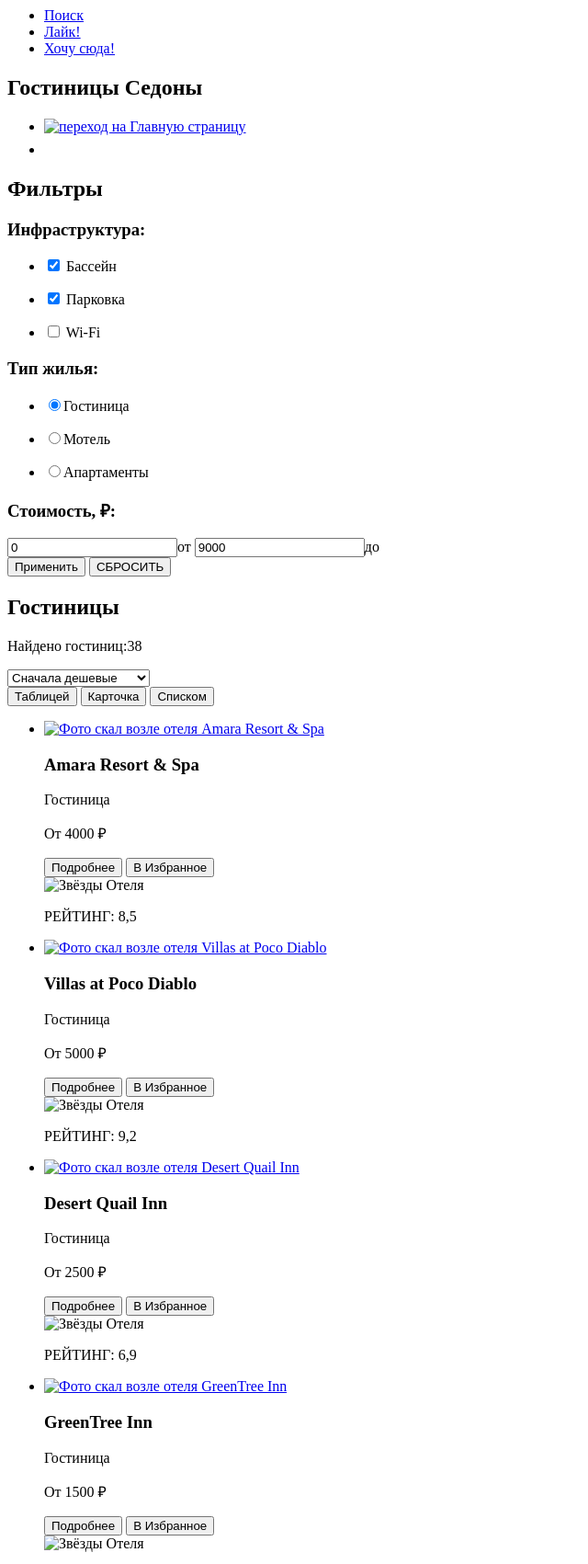
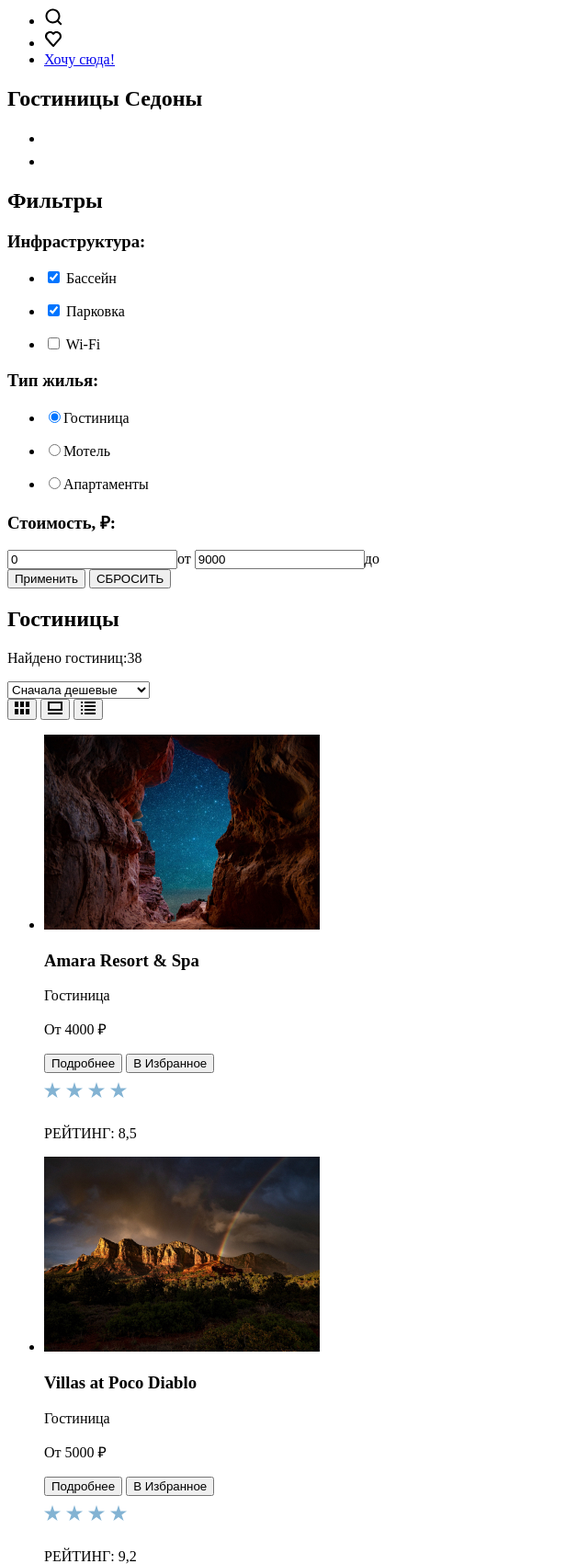
Before and after one commit to htmlacademy-htmlcss/1974491-sedona-36, a plain HTML site: page catalog.html in a window 1280 px wide. Shown: the part 160-1861 px from the top of the page at 92% size, without its empty margins (0-640 px from the left). Drawn offline with Linux system fonts and the light colour scheme.

Commit message:
adding some more pictures
добавляем ещё немного картинок

```diff
--- a/catalog.html
+++ b/catalog.html
@@ -31,17 +31,17 @@
                 <ul class="navigation-list navigation-user">
                     <li class="navigation-item">
                         <a class="navigation-link" href="#">
-                            <span class="visually-hidden">Поиск</span>
+                            <img src="img/icons/icons-search.svg" alt="Поиск">
                         </a>
                     </li>
                     <li class="navigation-item">
                         <a class="navigation-link" href="#">
-                            <span class="visually-hidden">Лайк!</span>
+                            <img src="img/icons/icons-heart.svg" alt="Избранное">
                         </a>
                     </li>
                     <li class="navigation-item">
                         <a class="navigation-link" href="#">
-                            <span class="visually-hidden">Хочу сюда!</span>
+                            <span>Хочу сюда!</span>
                         </a>
                     </li>
                 </ul>
@@ -57,13 +57,13 @@
                     <ul class="breadcrumbs">
                         <li class="breadcrumbs-point">
                             <a class="breadcrumbs-item" href="index.html">
-                                <img class="breadcrumbs-home" src="img/icons-home.svg"
+                                <img class="breadcrumbs-home" src="img/icons/icons-home.svg"
                                     alt="переход на Главную страницу">
                             </a>
                         </li>
                         <li class="breadcrumbs-point">
                             <a class="breadcrumbs-item" href="catalog.html">
-                                <img class="breadcrumbs-hotels" src="img/breadcrumbs-item.svg"
+                                <img class="breadcrumbs-hotels" src="img/icons/breadcrumbs-item.svg"
                                     alt="переход на страницу Каталога">
                             </a>
                         </li>
@@ -126,16 +126,19 @@
                     <option value="popular">Сначала популярные</option>
                 </select>
                 <div class="hotels-sorting">
-                    <button class="hotels-sorting__table" type="button">Таблицей</button>
-                    <button class="hotels-sorting__card" type="button">Карточка</button>
-                    <button class="hotels-sorting__listing" type="button">Списком</button>
+                    <button class="hotels-sorting__table" type="button"><img src="img/icons/table.svg"
+                            alt="Показать результаты поиска таблицей"></button>
+                    <button class="hotels-sorting__card" type="button"><img src="img/icons/card.svg"
+                        alt="Показать результаты поиска карточкой"></button>
+                    <button class="hotels-sorting__listing" type="button"><img src="img/icons/listing.svg"
+                        alt="Показать результаты поиска списком"></button>
                 </div>
 
                 <div class="hotels__wrapper">
                     <ul class="hotels__list">
                         <li class="hotels__item">
                             <a href="#" class="hotels__item-img">
-                                <img src="#" alt="Фото скал возле отеля Amara Resort & Spa">
+                                <img src="img/catlog/hotel-1.jpg" alt="Фото скал возле отеля Amara Resort & Spa">
                             </a>
                             <h3>Amara Resort & Spa</h3>
                             <div class="hotels__type_price">
@@ -150,7 +153,7 @@
 
                             <div class="hotels__raitings">
 
-                                <img class="hotels__stars stars-four" src="#" alt="Звёзды Отеля">
+                                <img class="hotels__stars stars-four" src="img/stars4.svg" alt="Звёзды Отеля">
 
                                 <p class="raiting">РЕЙТИНГ: <span>8,5</span></p>
 
@@ -158,7 +161,7 @@
                         </li>
                         <li class="hotels__item">
                             <a href="#" class="hotels__item-img">
-                                <img src="#" alt="Фото скал возле отеля Villas at Poco Diablo">
+                                <img src="img/catlog/hotel-2.jpg" alt="Фото скал возле отеля Villas at Poco Diablo">
                             </a>
                             <h3>Villas at Poco Diablo</h3>
                             <div class="hotels__type_price">
@@ -173,7 +176,7 @@
 
                             <div class="hotels__raitings">
 
-                                <img class="hotels__stars stars-four" src="#" alt="Звёзды Отеля">
+                                <img class="hotels__stars stars-four" src="img/stars4.svg" alt="Звёзды Отеля">
 
                                 <p class="raiting">РЕЙТИНГ: <span>9,2</span></p>
 
@@ -181,7 +184,7 @@
                         </li>
                         <li class="hotels__item">
                             <a href="#" class="hotels__item-img">
-                                <img src="#" alt="Фото скал возле отеля Desert Quail Inn">
+                                <img src="img/catlog/hotel-3.jpg" alt="Фото скал возле отеля Desert Quail Inn">
                             </a>
                             <h3>Desert Quail Inn</h3>
                             <div class="hotels__type_price">
@@ -196,7 +199,7 @@
 
                             <div class="hotels__raitings">
 
-                                <img class="hotels__stars stars-three" src="#" alt="Звёзды Отеля">
+                                <img class="hotels__stars stars-three" src="img/stars3.svg" alt="Звёзды Отеля">
 
                                 <p class="raiting">РЕЙТИНГ: <span>6,9</span></p>
 
@@ -204,7 +207,7 @@
                         </li>
                         <li class="hotels__item">
                             <a href="#" class="hotels__item-img">
-                                <img src="#" alt="Фото скал возле отеля GreenTree Inn">
+                                <img src="img/catlog/hotel-4.jpg" alt="Фото скал возле отеля GreenTree Inn">
                             </a>
                             <h3>GreenTree Inn</h3>
                             <div class="hotels__type_price">
@@ -218,7 +221,7 @@
                             </div>
 
                             <div class="hotels__raitings">
-                                <img class="hotels__stars stars-two" src="#" alt="Звёзды Отеля">
+                                <img class="hotels__stars stars-two" src="img/stars2.svg" alt="Звёзды Отеля">
 
                                 <p class="raiting">РЕЙТИНГ: <span>5,0</span></p>
 
@@ -274,16 +277,19 @@
                     <li class="footer-social-item">
                         <a class="vk" href="https://vk.com/htmlacademy">
                             <span class="visually-hidden">ВКонтакте</span>
+                            <img src="img/vk-social.svg" alt="Наш ВКонтакте">
                         </a>
                     </li>
                     <li class="footer-social-item">
                         <a class="telegramm" href="https://t.me/htmlacademy">
                             <span class="visually-hidden">Телеграмм</span>
+                            <img src="img/telegram-social.svg" alt="Наш Telegramm">
                         </a>
                     </li>
                     <li class="footer-social-item">
                         <a class="youtube" href="https://www.youtube.com/user/htmlacademyru">
                             <span class="visually-hidden">Youtube</span>
+                            <img src="img/youtube-social.svg" alt="Наш Youtube">
                         </a>
                     </li>
                 </ul>
```
Also changed, not shown: index.html (+3 -4 lines), img/icons/breadcrumbs-item.svg (renamed from img/breadcrumbs-item.svg). Lines whose indentation alone changed are shown as unchanged.
